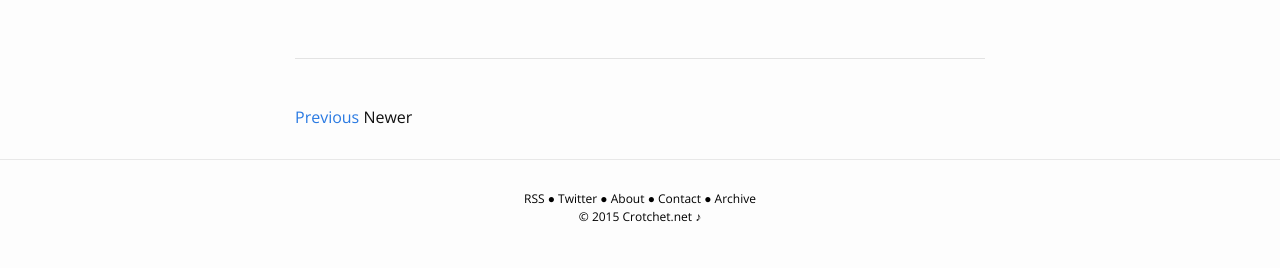
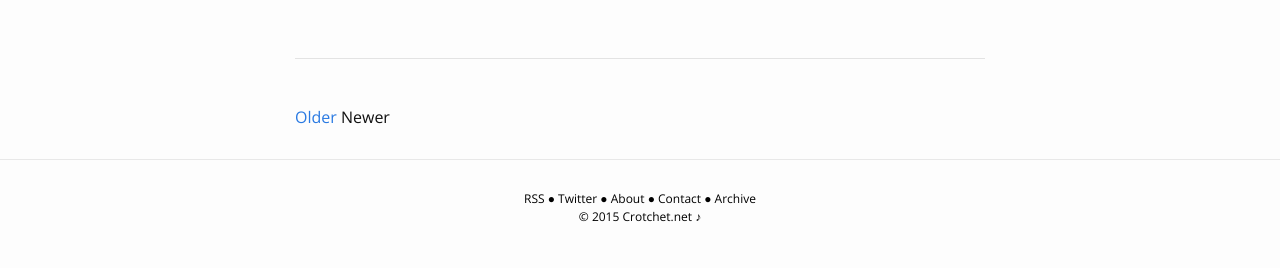
Before and after one commit to andyml123/andyml123.github.io, a Jekyll site: the page built from index.html, in a window 1280 px wide. Shown: the part 987-1255 px from the top of the page. Built offline with Jekyll 4.4.1, drawn with Linux system fonts in a browser that asks for light colours; the list of posts is cut into pages by our own code.

Commit message:
inital commit

```diff
--- a/index.html
+++ b/index.html
@@ -47,15 +47,15 @@
 
 <div class="pagination">
   {% if paginator.next_page %}
-    <a class="pagination-item older" href="{{ site.baseurl }}page{{paginator.next_page}}">Previous</a>
+    <a class="pagination-item older" href="{{ site.baseurl }}page{{paginator.next_page}}">Older</a>
   {% else %}
-    <span class="pagination-item older">Previous</span>
+    <span class="pagination-item older">Older</span>
   {% endif %}
   {% if paginator.previous_page %}
     {% if paginator.page == 2 %}
-      <a class="pagination-item newer" href="{{ site.baseurl }}">Next</a>
+      <a class="pagination-item newer" href="{{ site.baseurl }}">Newer</a>
     {% else %}
-      <a class="pagination-item newer" href="{{ site.baseurl }}page{{paginator.previous_page}}">Next</a>
+      <a class="pagination-item newer" href="{{ site.baseurl }}page{{paginator.previous_page}}">Newer</a>
     {% endif %}
   {% else %}
     <span class="pagination-item newer">Newer</span>
```
